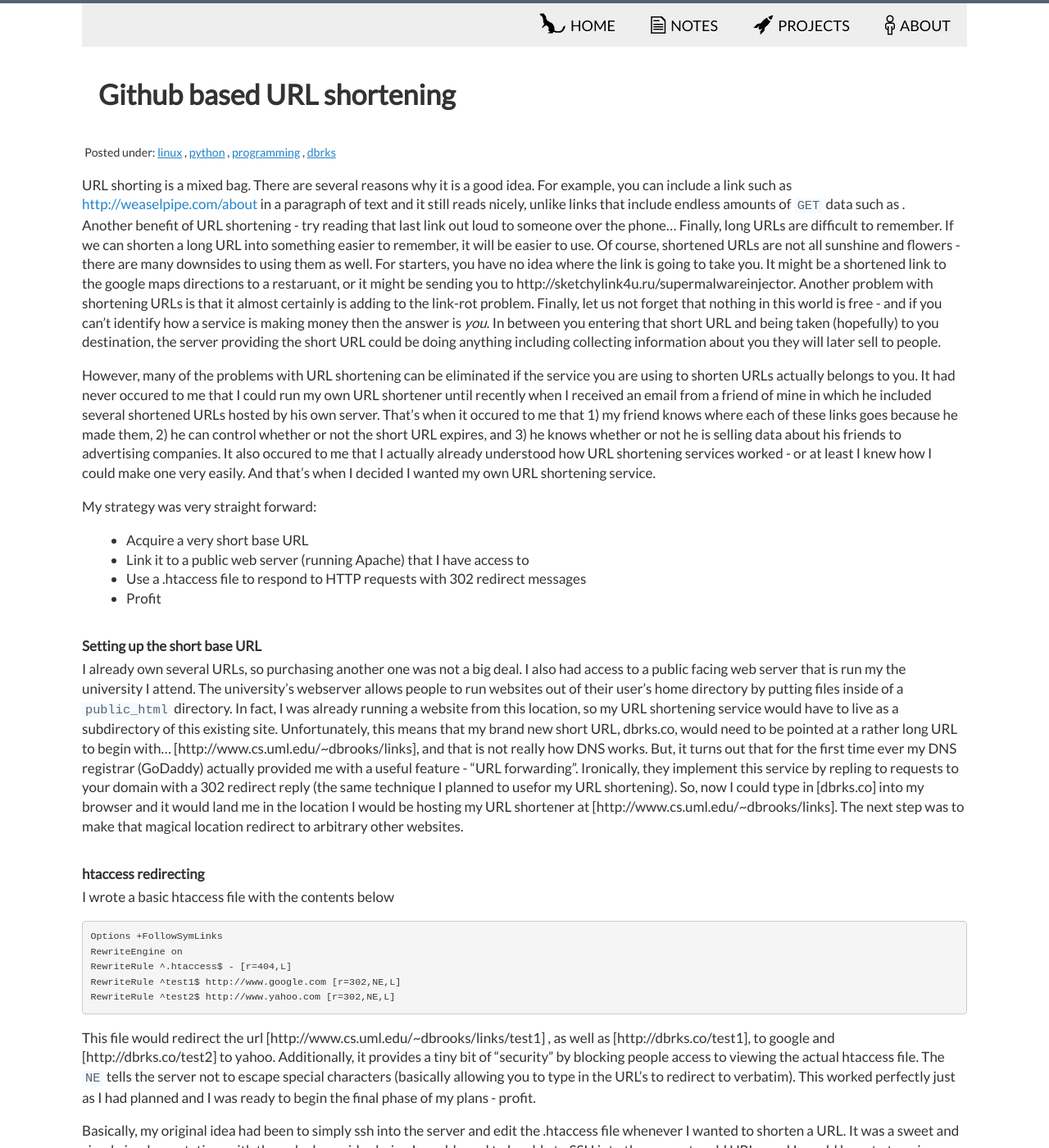
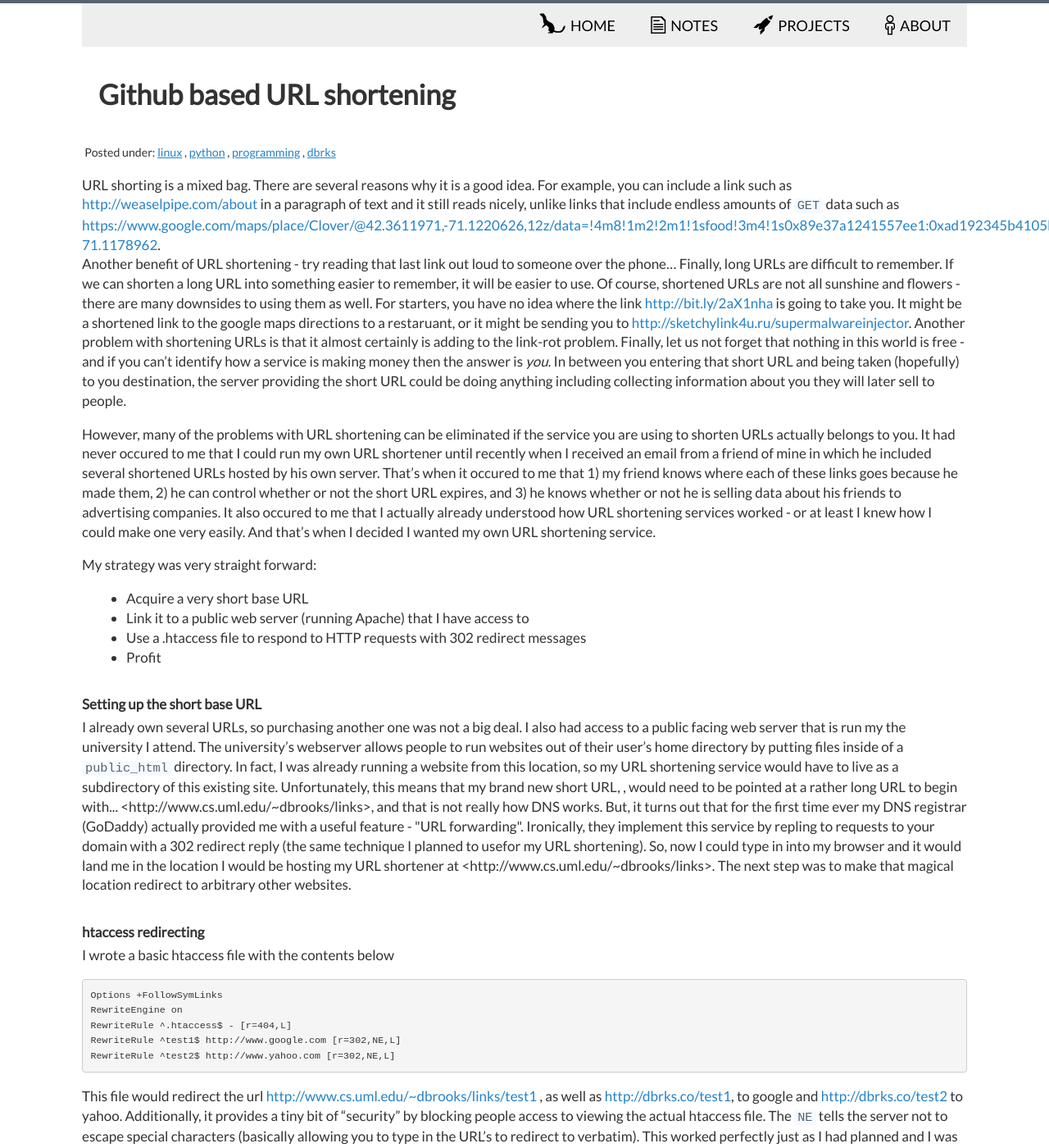
Before and after one commit to mrdanbrooks/mrdanbrooks.github.io, a Jekyll site: the page built from drafts/2016-08-17-dbrks.md, in a window 1280 px wide and 1400 px high. Shown: the whole window at 82% size. Built offline with Jekyll 4.4.1, drawn with Linux system fonts in a browser that asks for light colours; some of the changed text lies outside the part shown.

Commit message:
linkifying links

````diff
--- a/drafts/2016-08-17-dbrks.md
+++ b/drafts/2016-08-17-dbrks.md
@@ -13,13 +13,13 @@ summary: Designing a URL shortening system to run on a sever that does not suppo
 
 URL shorting is a mixed bag.
 There are several reasons why it is a good idea.
-For example, you can include a link such as <http://weaselpipe.com/about> in a paragraph of text and it still reads nicely, unlike links that include endless amounts of ``GET`` data such as [](https://www.google.com/maps/place/Clover/@42.3611971,-71.1220626,12z/data=!4m8!1m2!2m1!1sfood!3m4!1s0x89e37a1241557ee1:0xad192345b4105ba0!8m2!3d42.3729277!4d-71.1178962).
+For example, you can include a link such as <http://weaselpipe.com/about> in a paragraph of text and it still reads nicely, unlike links that include endless amounts of ``GET`` data such as <https://www.google.com/maps/place/Clover/@42.3611971,-71.1220626,12z/data=!4m8!1m2!2m1!1sfood!3m4!1s0x89e37a1241557ee1:0xad192345b4105ba0!8m2!3d42.3729277!4d-71.1178962>.
 Another benefit of URL shortening - try reading that last link out loud to someone over the phone...
 Finally, long URLs are difficult to remember.
 If we can shorten a long URL into something easier to remember, it will be easier to use.
 Of course, shortened URLs are not all sunshine and flowers - there are many downsides to using them as well.
-For starters, you have no idea where the link  [](http://bit.ly/2aX1nha) is going to take you.
-It might be a shortened link to the google maps directions to a restaruant, or it might be sending you to http://sketchylink4u.ru/supermalwareinjector.
+For starters, you have no idea where the link  <http://bit.ly/2aX1nha> is going to take you.
+It might be a shortened link to the google maps directions to a restaruant, or it might be sending you to <http://sketchylink4u.ru/supermalwareinjector>.
 Another problem with shortening URLs is that it almost certainly is adding to the link-rot problem.
 Finally, let us not forget that nothing in this world is free - and if you can't identify how a service is making money then the answer is _you_.
 In between you entering that short URL and being taken (hopefully) to you destination, the server providing the short URL could be doing anything including collecting information about you they will later sell to people.
@@ -44,10 +44,10 @@ I already own several URLs, so purchasing another one was not a big deal.
 I also had access to a public facing web server that is run my the university I attend.
 The university's webserver allows people to run websites out of their user's home directory by putting files inside of a ``public_html`` directory.
 In fact, I was already running a website from this location, so my URL shortening service would have to live as a subdirectory of this existing site.
-Unfortunately, this means that my brand new short URL, dbrks.co, would need to be pointed at a rather long URL to begin with... [http://www.cs.uml.edu/~dbrooks/links], and that is not really how DNS works.
+Unfortunately, this means that my brand new short URL, <dbrks.co>, would need to be pointed at a rather long URL to begin with... <http://www.cs.uml.edu/~dbrooks/links>, and that is not really how DNS works.
 But, it turns out that for the first time ever my DNS registrar (GoDaddy) actually provided me with a useful feature - "URL forwarding".
 Ironically, they implement this service by repling to requests to your domain with a 302 redirect reply (the same technique I planned to usefor my URL shortening).
-So, now I could type in [dbrks.co] into my browser and it would land me in the location I would be hosting my URL shortener at [http://www.cs.uml.edu/~dbrooks/links].
+So, now I could type in <dbrks.co> into my browser and it would land me in the location I would be hosting my URL shortener at <http://www.cs.uml.edu/~dbrooks/links>.
 The next step was to make that magical location redirect to arbitrary other websites.
 
 ### htaccess redirecting
@@ -62,7 +62,7 @@ RewriteRule ^test1$ http://www.google.com [r=302,NE,L]
 RewriteRule ^test2$ http://www.yahoo.com [r=302,NE,L]
 ```
 
-This file would redirect the url [http://www.cs.uml.edu/~dbrooks/links/test1] , as well as [http://dbrks.co/test1], to google and [http://dbrks.co/test2] to yahoo.
+This file would redirect the url <http://www.cs.uml.edu/~dbrooks/links/test1> , as well as <http://dbrks.co/test1>, to google and <http://dbrks.co/test2> to yahoo.
 Additionally, it provides a tiny bit of "security" by blocking people access to viewing the actual htaccess file. The ``NE`` tells the server not to escape special characters (basically allowing you to type in the URL's to redirect to verbatim).
 This worked perfectly just as I had planned and I was ready to begin the final phase of my plans - profit.
 
@@ -89,10 +89,10 @@ I then wrote a short python script that
  5) creates an index file for convenience
 
 I then set this script to run every few minutes on the server.
-The results: URL management and editing security managed by github at dbrks.co/edit
+The results: URL management and editing security managed by github at <http://dbrks.co/edit>
 
 
-You can see the code and try it out at the same time here -http://dbrks.co/example
+You can see the code and try it out at the same time at <http://dbrks.co/example>
 
 ----------------------------------------
 
````
